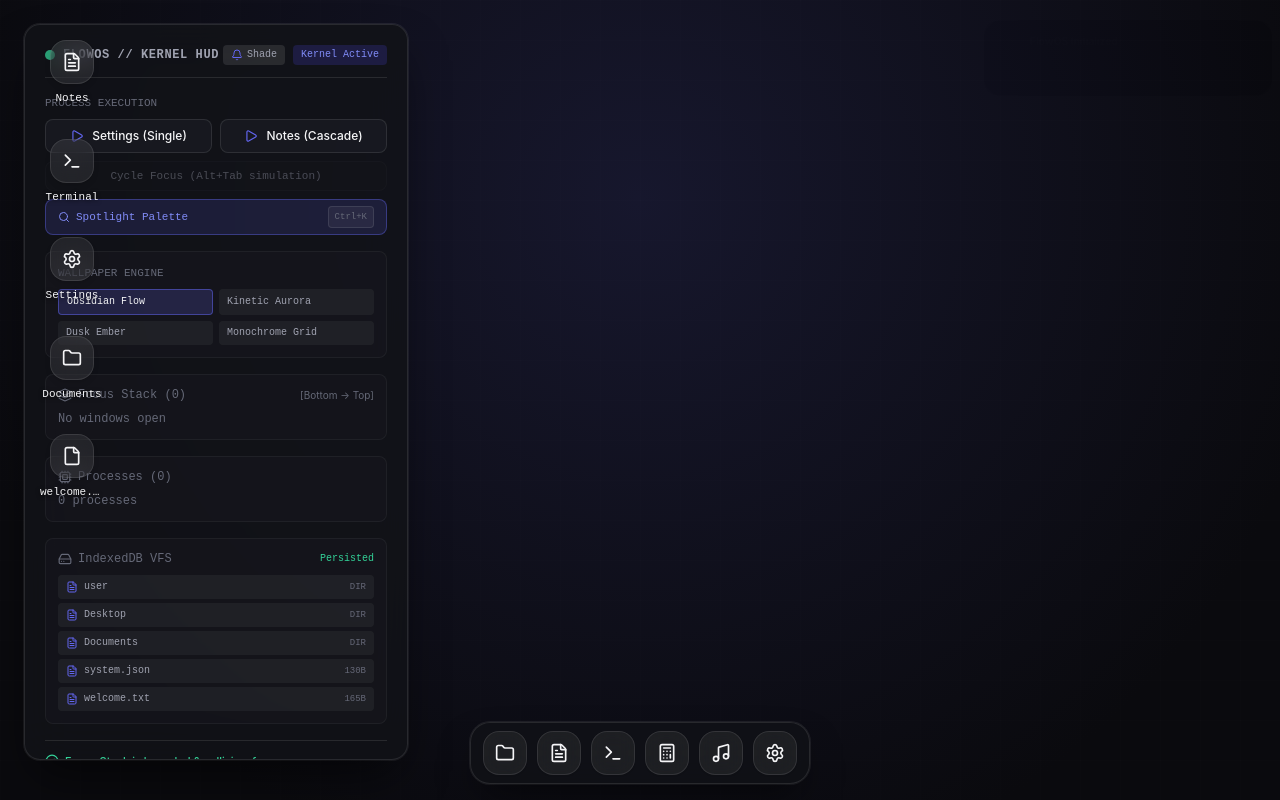
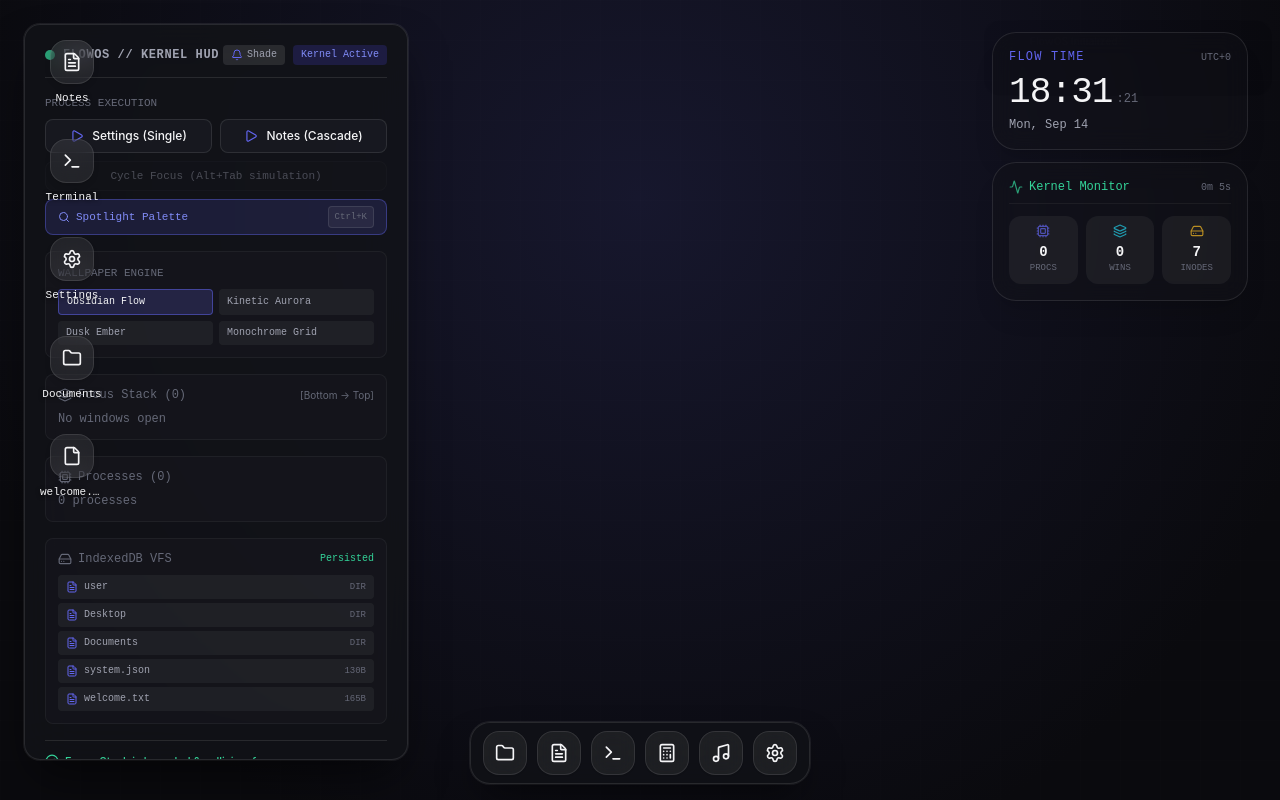
Before and after one commit to Dhyanesh2603/MyOs, a React (Vite) app: page / in a window 1280 px wide. Built offline with nearby package versions, Linux system fonts and the light colour scheme.

Commit message:
feat(shell): implement Desktop Widgets system and FlowOS App SDK

```diff
--- /dev/null
+++ b/src/core/sdk/useFlowOS.ts
@@ -0,0 +1,53 @@
+import { useProcessStore } from '@core/process/processStore';
+import { useWindowStore } from '@core/window/windowStore';
+import { useNotificationStore } from '@core/notifications/notificationStore';
+import { useVFSStore } from '@core/vfs/vfsStore';
+import { useThemeStore } from '@core/theme/themeStore';
+import type { ToastOptions } from '@contracts/notification';
+
+/**
+ * FlowOS Application SDK
+ * Universal hook providing decoupled access to all OS subsystems.
+ */
+export function useFlowOS() {
+  const { launchApp, terminateProcess, processes } = useProcessStore();
+  const { windows, activeWindowId, focusWindow, closeWindow, minimizeWindow } =
+    useWindowStore();
+  const { notify } = useNotificationStore();
+  const { readFile, writeFile, mkdir, deleteNode, nodes } = useVFSStore();
+  const { themeId, accentColor, setTheme, setAccentColor } = useThemeStore();
+
+  return {
+    // Process & Application Management
+    launchApp,
+    terminateProcess,
+    runningProcesses: Object.values(processes),
+
+    // Window Management
+    windows: Object.values(windows),
+    activeWindowId,
+    focusWindow,
+    closeWindow,
+    minimizeWindow,
+
+    // Notifications
+    notify: (options: ToastOptions) => notify(options),
+
+    // Virtual File System
+    fs: {
+      readFile,
+      writeFile,
+      mkdir,
+      deleteNode,
+      nodes,
+    },
+
+    // Personalization & Themes
+    theme: {
+      themeId,
+      accentColor,
+      setTheme,
+      setAccentColor,
+    },
+  };
+}
--- a/src/shell/desktop/DesktopSurface.tsx
+++ b/src/shell/desktop/DesktopSurface.tsx
@@ -5,6 +5,7 @@ import { useProcessStore } from '@core/process/processStore';
 import { useContextMenuStore } from '@core/menu/contextMenuStore';
 import { SelectionMarquee } from './SelectionMarquee';
 import { DesktopIcons } from './DesktopIcons';
+import { DesktopWidgets } from '../widgets/DesktopWidgets';
 import { FileText, Settings, Image, Minus, X } from 'lucide-react';
 
 export interface DesktopSurfaceProps {
@@ -166,6 +167,9 @@ export const DesktopSurface: React.FC<DesktopSurfaceProps> = ({ children }) => {
       {/* Desktop Icons Spatial Grid */}
       <DesktopIcons />
 
+      {/* Persistent Desktop HUD Widgets */}
+      <DesktopWidgets />
+
       {/* Surface Children (Windows, Dock, HUD, Overlays) */}
       {children}
     </div>
--- /dev/null
+++ b/src/shell/widgets/ClockWidget.tsx
@@ -0,0 +1,48 @@
+import React, { useState, useEffect } from 'react';
+
+export const ClockWidget: React.FC = () => {
+  const [time, setTime] = useState(new Date());
+
+  useEffect(() => {
+    const interval = setInterval(() => {
+      setTime(new Date());
+    }, 1000);
+    return () => clearInterval(interval);
+  }, []);
+
+  const hours = String(time.getHours()).padStart(2, '0');
+  const minutes = String(time.getMinutes()).padStart(2, '0');
+  const seconds = String(time.getSeconds()).padStart(2, '0');
+
+  const dateStr = time.toLocaleDateString('en-US', {
+    weekday: 'short',
+    month: 'short',
+    day: 'numeric',
+  });
+
+  return (
+    <div className="flex w-64 flex-col rounded-3xl border border-white/10 bg-surface-panel/50 p-4 shadow-xl backdrop-blur-md text-content-primary select-none transition-all hover:bg-surface-panel/60">
+      <div className="flex items-baseline justify-between">
+        <span className="font-mono text-xs uppercase tracking-widest text-accent-primary">
+          Flow Time
+        </span>
+        <span className="font-mono text-[10px] text-content-tertiary">
+          UTC{time.getTimezoneOffset() > 0 ? '-' : '+'}{Math.abs(time.getTimezoneOffset() / 60)}
+        </span>
+      </div>
+
+      <div className="mt-2 flex items-baseline gap-1 font-mono">
+        <span className="text-4xl font-light tracking-tight text-content-primary">
+          {hours}:{minutes}
+        </span>
+        <span className="text-xs font-light text-content-tertiary">
+          :{seconds}
+        </span>
+      </div>
+
+      <div className="mt-1 font-mono text-xs text-content-secondary">
+        {dateStr}
+      </div>
+    </div>
+  );
+};
--- /dev/null
+++ b/src/shell/widgets/DesktopWidgets.tsx
@@ -0,0 +1,15 @@
+import React from 'react';
+import { ClockWidget } from './ClockWidget';
+import { SystemStatsWidget } from './SystemStatsWidget';
+
+export const DesktopWidgets: React.FC = () => {
+  return (
+    <aside
+      aria-label="Desktop Widgets"
+      className="absolute top-8 right-8 z-[20] flex flex-col gap-3 pointer-events-auto select-none"
+    >
+      <ClockWidget />
+      <SystemStatsWidget />
+    </aside>
+  );
+};
--- /dev/null
+++ b/src/shell/widgets/SystemStatsWidget.tsx
@@ -0,0 +1,63 @@
+import React, { useState, useEffect } from 'react';
+import { useFlowOS } from '@core/sdk/useFlowOS';
+import { Cpu, HardDrive, Layers, Activity } from 'lucide-react';
+
+export const SystemStatsWidget: React.FC = () => {
+  const { runningProcesses, windows, fs } = useFlowOS();
+  const [uptimeSec, setUptimeSec] = useState(0);
+
+  useEffect(() => {
+    const timer = setInterval(() => {
+      setUptimeSec((prev) => prev + 1);
+    }, 1000);
+    return () => clearInterval(timer);
+  }, []);
+
+  const formatUptime = (sec: number) => {
+    const m = Math.floor(sec / 60);
+    const s = sec % 60;
+    return `${m}m ${s}s`;
+  };
+
+  const fileCount = Object.keys(fs.nodes).length;
+
+  return (
+    <div className="flex w-64 flex-col rounded-3xl border border-white/10 bg-surface-panel/50 p-4 shadow-xl backdrop-blur-md text-content-primary select-none transition-all hover:bg-surface-panel/60">
+      <div className="flex items-center justify-between border-b border-white/5 pb-2">
+        <div className="flex items-center gap-1.5 font-mono text-xs text-emerald-400">
+          <Activity className="h-3.5 w-3.5 animate-pulse" />
+          <span>Kernel Monitor</span>
+        </div>
+        <span className="font-mono text-[10px] text-content-tertiary">
+          {formatUptime(uptimeSec)}
+        </span>
+      </div>
+
+      <div className="mt-3 grid grid-cols-3 gap-2 text-center">
+        <div className="flex flex-col items-center rounded-xl bg-white/5 p-2 font-mono">
+          <Cpu className="h-3.5 w-3.5 text-accent-primary opacity-70" />
+          <span className="mt-1 text-sm font-semibold text-content-primary">
+            {runningProcesses.length}
+          </span>
+          <span className="text-[9px] text-content-tertiary uppercase">Procs</span>
+        </div>
+
+        <div className="flex flex-col items-center rounded-xl bg-white/5 p-2 font-mono">
+          <Layers className="h-3.5 w-3.5 text-cyan-400 opacity-70" />
+          <span className="mt-1 text-sm font-semibold text-content-primary">
+            {windows.length}
+          </span>
+          <span className="text-[9px] text-content-tertiary uppercase">Wins</span>
+        </div>
+
+        <div className="flex flex-col items-center rounded-xl bg-white/5 p-2 font-mono">
+          <HardDrive className="h-3.5 w-3.5 text-amber-400 opacity-70" />
+          <span className="mt-1 text-sm font-semibold text-content-primary">
+            {fileCount}
+          </span>
+          <span className="text-[9px] text-content-tertiary uppercase">Inodes</span>
+        </div>
+      </div>
+    </div>
+  );
+};
```
